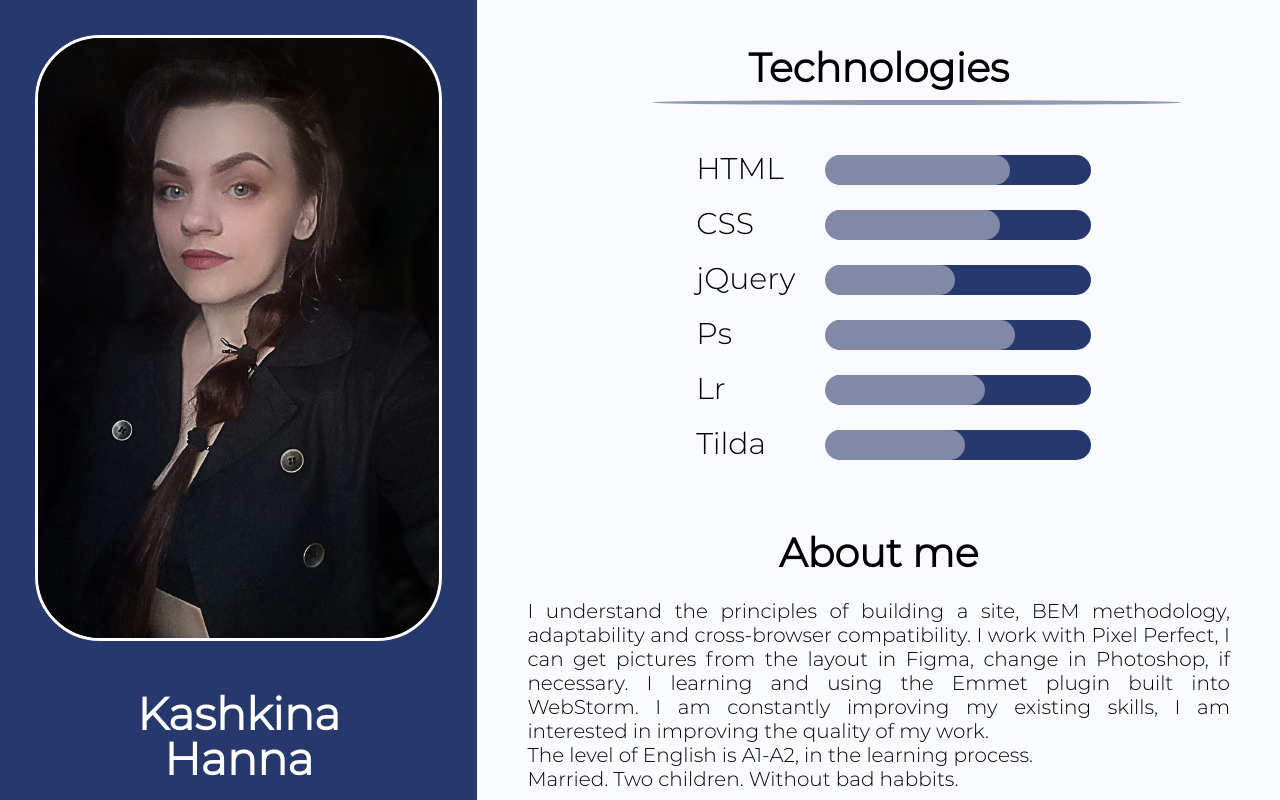
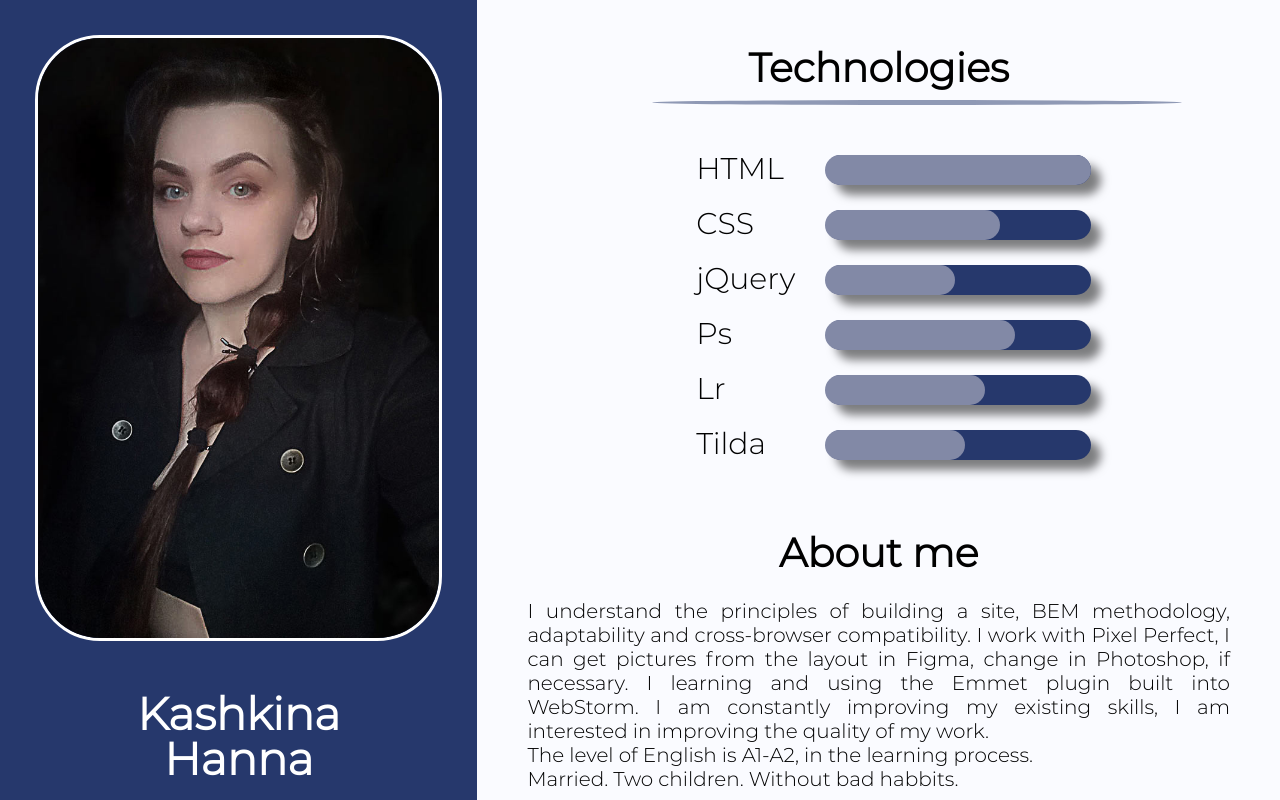
Before and after one commit to anna-kashkina/Summary, a plain HTML site: page index.html in a window 1280 px wide. In both pictures the pointer is over the element "HTML". Shown: the top 800 px of the page. Drawn offline with nearby package versions, Linux system fonts and the light colour scheme.

Commit message:
made animation on the graphics on the main page

```diff
--- a/css/style.css
+++ b/css/style.css
@@ -116,25 +116,42 @@
 .skill-box .html-title:nth-child(2n):after {
     width: 185px;
     left: 129px;
+    transition: 0.5s;
 }
 .skill-box .html-title:nth-child(3n):after {
     left: 129px;
     width: 175px;
+    transition: 0.5s;
 }
 .skill-box .html-title:nth-child(4n):after {
      width: 130px;
+    transition: 0.5s;
 }
 .skill-box .html-title:nth-child(5n):after {
     left: 129px;
     width: 190px;
+    transition: 0.5s;
 }
 .skill-box .html-title:nth-child(6n):after {
     width: 160px;
+    transition: 0.5s;
 }
 .skill-box .html-title:nth-child(7n):after {
     width: 140px;
     left: 129px;
+    transition: 0.5s;
 }
+
+.html-title:hover:nth-child(2n):after,
+.html-title:hover:nth-child(3n):after,
+.html-title:hover:nth-child(4n):after,
+.html-title:hover:nth-child(5n):after,
+.html-title:hover:nth-child(6n):after,
+.html-title:hover:nth-child(7n):after {
+    width: 266px;
+}
+
+
 .skill-title {
     margin-bottom: 65px;
     font-size: 40px;
@@ -171,6 +188,7 @@
     width: 265px;
     background-color: #26386c;
     border-radius: 15px;
+    box-shadow: 10px 10px 10px rgba(0,0,0,0.5);
 }
 .html-title:after {
     position: absolute;
```
